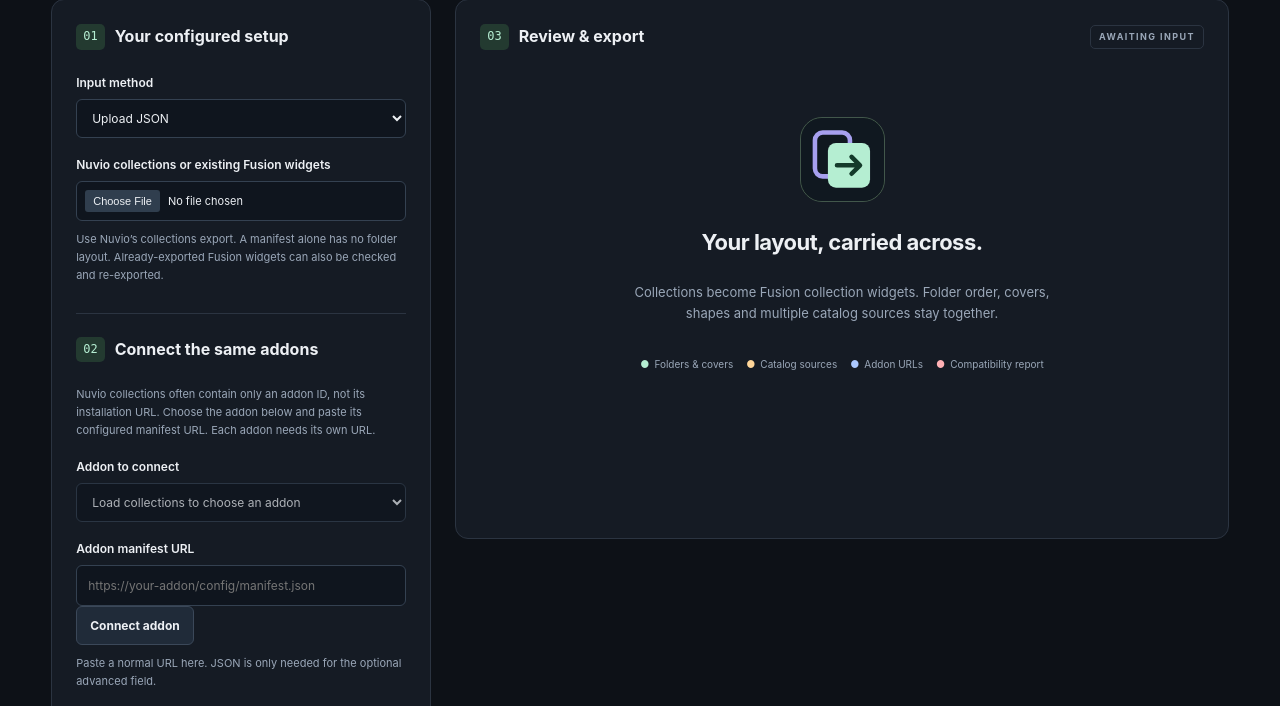
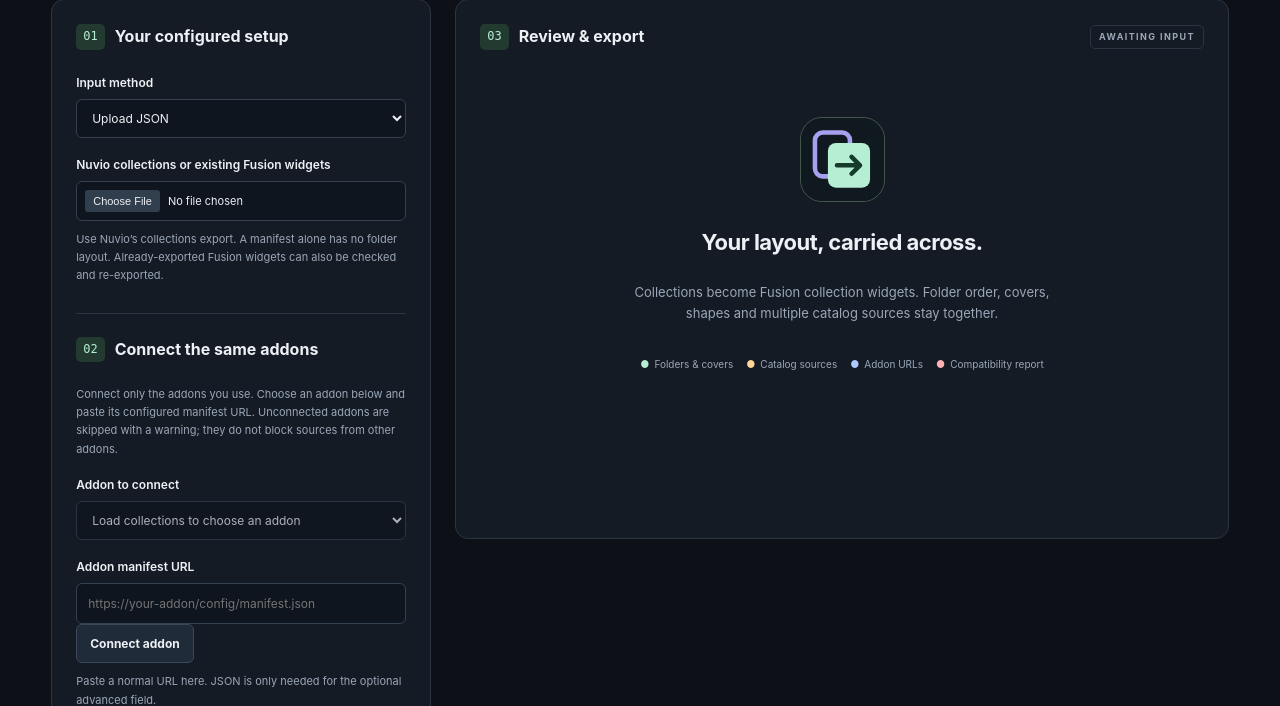
Before and after one commit to mckenna654/nuvio2fusion, a FastAPI app: page / in a window 1280 px wide. Shown: the part 321-1027 px from the top of the page. Run offline with FastAPI, Linux system fonts and the light colour scheme.

Commit message:
Allow missing optional addons with warnings instead of export gates

```diff
--- a/app/fusion.py
+++ b/app/fusion.py
@@ -128,7 +128,7 @@ class FusionConversion:
                 self.missing[aid] += 1
             return self.record(raw, path, title, 'unsupported', 'Invalid addon URL. Supply a full manifest URL for this addon.')
         if not url:
-            return self.record(raw, path, title, 'unsupported', 'Missing addon manifest URL. Add a URL mapping and convert again.')
+            return self.record(raw, path, title, 'unsupported', 'Addon not connected; this source is omitted. Supply its manifest URL only if you want to include it.')
         if not fusion:
             allowed = {'provider', 'addonId', 'addonBaseUrl', 'manifestUrl', 'addonName',
                        'type', 'catalogId', 'genre', 'catalogName', 'title', 'name', 'aiometadata'}
@@ -312,12 +312,12 @@ class FusionConversion:
         ]
         if not fusion:
             warnings.append('Nuvio focus GIFs, hero artwork/video, title logos and collection view settings have no verified v1 mapping; see the per-entry issues.')
+        if self.missing:
+            warnings.append(f'{len(self.missing)} addons are not connected; {sum(self.missing.values())} catalog references are omitted. Connecting these addons is optional. Sources from connected addons remain exportable.')
         if self.empty_folders:
             warnings.append(f'{self.empty_folders} folders have no usable sources. Installing an addon later cannot restore omitted catalog references; repair the original Nuvio export and convert again.')
         block_reason = ''
-        if self.missing:
-            block_reason = 'Connect every missing addon below and convert again. A catalog needs its original instance manifest URL in the widget itself; installing the addon in Fusion later does not repair omitted sources.'
-        elif not counts['preserved']:
+        if not counts['preserved']:
             block_reason = 'No usable catalog sources remain. Use the original Nuvio collections export and resolve the source issues; a layout-only Fusion file cannot recover missing catalogs.'
         elif not widgets:
             block_reason = 'No supported widgets remain to export.'
@@ -325,13 +325,12 @@ class FusionConversion:
         complete = can_export and counts['unsupported'] == 0 and not self.issues and self.skipped_widgets == 0
         return {'success': True, 'fusionConfig': {'exportType': 'fusionWidgets', 'exportVersion': 1,
                     'requiredAddons': list(self.required), 'widgets': widgets} if can_export else None,
-                # A blocked conversion is still inspectable, but never supplies
-                # an importable file with its required catalog links missing.
+                # Keep a diagnostic preview when no usable content remains.
                 'previewWidgets': widgets if not can_export else [],
                 'report': {'inputFormat': 'Fusion widgets' if fusion else 'Nuvio collections',
                     'complete': complete, 'sourceCoverageComplete': counts['unsupported'] == 0,
                     'canExport': can_export, 'exportBlockReason': block_reason,
-                    'requiresPartialApproval': bool(counts['unsupported'] or self.empty_folders or self.skipped_widgets),
+                    'requiresPartialApproval': False,  # Compatibility field; omissions are warnings only.
                     'widgets': len(widgets), 'folders': folders, 'emptyFolders': self.empty_folders,
                     'skippedWidgets': self.skipped_widgets, 'sourceReferences': len(self.records),
                     'counts': {k: counts[k] for k in ('preserved', 'unsupported')},
--- a/app/main.py
+++ b/app/main.py
@@ -16,7 +16,7 @@ from app.fusion import convert_to_fusion
 
 ROOT = Path(__file__).parent
 MAX_REQUEST_BYTES = 10 * 1024 * 1024
-app = FastAPI(title='Nuvio2Fusion', version='2.0.2',
+app = FastAPI(title='Nuvio2Fusion', version='2.0.3',
               description='Convert Nuvio collections into Fusion widget JSON.',
               docs_url=None, redoc_url=None)
 app.mount('/static', StaticFiles(directory=ROOT / 'static'), name='static')
@@ -89,7 +89,7 @@ async def index():
 
 @app.get('/api/health')
 async def health():
-    return {'status': 'ok', 'app': 'Nuvio2Fusion', 'version': '2.0.2'}
+    return {'status': 'ok', 'app': 'Nuvio2Fusion', 'version': '2.0.3'}
 
 
 @app.get('/api/presets/{name}')
--- a/app/static/js/fusion.js
+++ b/app/static/js/fusion.js
@@ -18,7 +18,6 @@ function invalidate() {
   $('results').hidden = true;
   $('emptyState').hidden = false;
   $('resultBadge').textContent = 'AWAITING INPUT';
-  $('allowPartial').checked = false;
   $('error').hidden = true;
 }
 function clearMappings() {
@@ -178,10 +177,11 @@ $('fusionForm').addEventListener('submit', async event => {
     if (requestGeneration !== generation) return;
     result = data;
     render();
-    $('inputStatus').textContent = data.report.missingAddons.length
-      ? 'Export blocked: paste the original addon manifest URL into each highlighted field, then convert again.'
-      : data.report.canExport ? 'Conversion complete. Review compatibility before importing.' : 'Export blocked. Review the source issues before trying again.';
-    if (data.report.missingAddons.length) mappingInputs.get(data.report.missingAddons[0].addonId)?.focus();
+    $('inputStatus').textContent = !data.report.canExport
+      ? 'No usable sources to export. Connect at least one addon or review the source issues.'
+      : data.report.missingAddons.length
+        ? 'Partial export ready. Unconnected addons are optional; their sources will be omitted.'
+        : 'Conversion complete. Review compatibility before importing.';
   } catch (err) {
     if (requestGeneration === generation) { showError(err.message); $('inputStatus').textContent = 'No export generated.'; }
   } finally { $('convertButton').disabled = false; }
@@ -217,22 +217,13 @@ function render() {
   $('coverage').textContent = !report.canExport ? report.exportBlockReason : report.complete
     ? 'All source references and supported layout fields were carried across. Live addon availability and import into your Fusion version still need checking.'
     : `${report.counts.unsupported} sources omitted; ${report.emptyFolders} empty folders; ${report.skippedWidgets} widgets omitted. Review the issues below. The download is marked partial.`;
-  $('partialApproval').hidden = !report.canExport || !report.requiresPartialApproval;
   updateDownload();
   $('warnings').replaceChildren(...report.warnings.map(w => element('li', w)));
   $('issuesSection').hidden = report.issues.length === 0;
   $('issues').replaceChildren(...report.issues.map(issue => element('li', `${issue.path}: ${issue.message}${issue.fields ? ' Fields: ' + issue.fields.join(', ') : ''}`)));
   $('missingAddonNotice').hidden = report.missingAddons.length === 0;
-  $('convertButton').textContent = report.missingAddons.length ? 'Connect addons & convert →' : 'Convert to Fusion →';
-  for (const [id, input] of mappingInputs) {
-    const missing = report.missingAddons.some(addon => addon.addonId === id);
-    input.setAttribute('aria-required', String(missing));
-    input.setAttribute('aria-invalid', String(missing));
-  }
   for (const missing of report.missingAddons) {
-    const input = mappingInput(missing.addonId, missing.references);
-    input.setAttribute('aria-required', 'true');
-    input.setAttribute('aria-invalid', 'true');
+    mappingInput(missing.addonId, missing.references);
   }
   renderTable();
   $('layoutSummary').textContent = `Widget layout (${report.widgets})`;
@@ -247,9 +238,8 @@ function render() {
   }
 }
 function updateDownload() {
-  $('downloadFusion').disabled = !result?.report.canExport || (result.report.requiresPartialApproval && !$('allowPartial').checked);
+  $('downloadFusion').disabled = !result?.report.canExport;
 }
-$('allowPartial').addEventListener('change', updateDownload);
 function renderTable() {
   if (!result) return;
   const query = $('search').value.toLowerCase(), status = $('statusFilter').value;
@@ -273,7 +263,7 @@ function download(data, name) {
   setTimeout(() => URL.revokeObjectURL(url), 1000);
 }
 $('downloadFusion').addEventListener('click', () => {
-  if (result?.fusionConfig && result.report.canExport && (!result.report.requiresPartialApproval || $('allowPartial').checked)) {
+  if (result?.fusionConfig && result.report.canExport) {
     download(result.fusionConfig, `fusion-widgets${result.report.complete ? '' : '-partial'}.json`);
   }
 });
--- a/app/templates/index.html
+++ b/app/templates/index.html
@@ -22,12 +22,12 @@
         <div id="pasteSource" hidden><label for="rawJson">Export JSON</label><textarea id="rawJson" rows="9" placeholder='[{"id":"my-collection","title":"Movies","folders":[...]}]' spellcheck="false"></textarea></div>
         <p class="hint">Use Nuvio’s collections export. A manifest alone has no folder layout. Already-exported Fusion widgets can also be checked and re-exported.</p>
         <div class="section-title options-title"><span class="step">02</span><h2>Connect the same addons</h2></div>
-        <p class="hint">Nuvio collections often contain only an addon ID, not its installation URL. Choose the addon below and paste its configured manifest URL. Each addon needs its own URL.</p>
+        <p class="hint">Connect only the addons you use. Choose an addon below and paste its configured manifest URL. Unconnected addons are skipped with a warning; they do not block sources from other addons.</p>
         <label for="addonChoice">Addon to connect</label><select id="addonChoice" disabled><option value="">Load collections to choose an addon</option></select>
         <label for="addonManifest">Addon manifest URL</label><input id="addonManifest" type="text" autocomplete="off" spellcheck="false" placeholder="https://your-addon/config/manifest.json">
         <button id="connectAddon" type="button">Connect addon</button>
         <p id="addonEntryStatus" class="hint" aria-live="polite">Paste a normal URL here. JSON is only needed for the optional advanced field.</p>
-        <p id="missingAddonNotice" class="error" role="alert" hidden><strong>Connect your sources to unlock the download.</strong> The collections file is missing addon installation URLs. Fill every field below, then select Connect addons & convert. No catalog links can be exported until this step is complete.</p>
+        <p id="missingAddonNotice" class="notice" role="status" hidden><strong>Some addons are not connected.</strong> Their catalog references will be omitted. These fields are optional: leave addons you do not use blank and download the partial export. Folders relying only on skipped addons will be empty.</p>
         <div id="missingMappings"></div>
         <details><summary>Advanced: JSON URL mappings</summary>
           <label for="addonUrls">Addon URL mappings (JSON object)</label><textarea id="addonUrls" rows="5" spellcheck="false" autocomplete="off" placeholder='{"my.addon":"https://your-addon/config/manifest.json"}'></textarea>
@@ -44,9 +44,8 @@
         <div id="emptyState"><div class="empty-icon"><img src="/static/brand/mark.svg" width="83" height="83" alt=""></div><h3>Your layout, carried across.</h3><p>Collections become Fusion collection widgets. Folder order, covers, shapes and multiple catalog sources stay together.</p><div class="legend"><span>Folders & covers</span><span>Catalog sources</span><span>Addon URLs</span><span>Compatibility report</span></div></div>
         <div id="results" hidden>
           <div id="stats" class="stats"></div><p id="resultSummary"></p><p id="coverage" class="notice"></p>
-          <label id="partialApproval" class="partial-approval" hidden><input id="allowPartial" type="checkbox"> I have reviewed the omitted sources and empty folders and want to export this partial layout.</label>
           <div class="downloads"><button id="downloadFusion" type="button" class="primary">Download Fusion widgets</button><button id="downloadReport" type="button">Compatibility report</button></div>
-          <p class="hint">Back up your Fusion widgets, then use Fusion’s widget import with the downloaded JSON. Use the same configured addon URLs in Fusion. Downloads stay blocked while addon URLs are missing or no usable sources remain.</p>
+          <p class="hint">Back up your Fusion widgets, then import the downloaded JSON. Only connected addons are included. Missing addons show warnings; downloads are blocked only when no usable sources or widgets remain.</p>
           <details open><summary>Warnings & requirements</summary><ul id="warnings"></ul></details>
           <details id="issuesSection" open><summary>Settings that need attention</summary><ul id="issues"></ul></details>
           <div class="filters"><label class="sr-only" for="search">Search sources</label><input id="search" type="search" placeholder="Find a folder, catalog or issue…"><label class="sr-only" for="statusFilter">Filter results</label><select id="statusFilter"><option value="all">All sources</option><option value="preserved">Preserved</option><option value="unsupported">Needs attention</option></select></div>
```
Also changed, not shown: RELEASE_NOTES.md (+13 -0 lines), docs/FUSION.md (+2 -2 lines), tests/test_api.py (+1 -1 lines), tests/test_fusion.py (+28 -8 lines), README.md.
